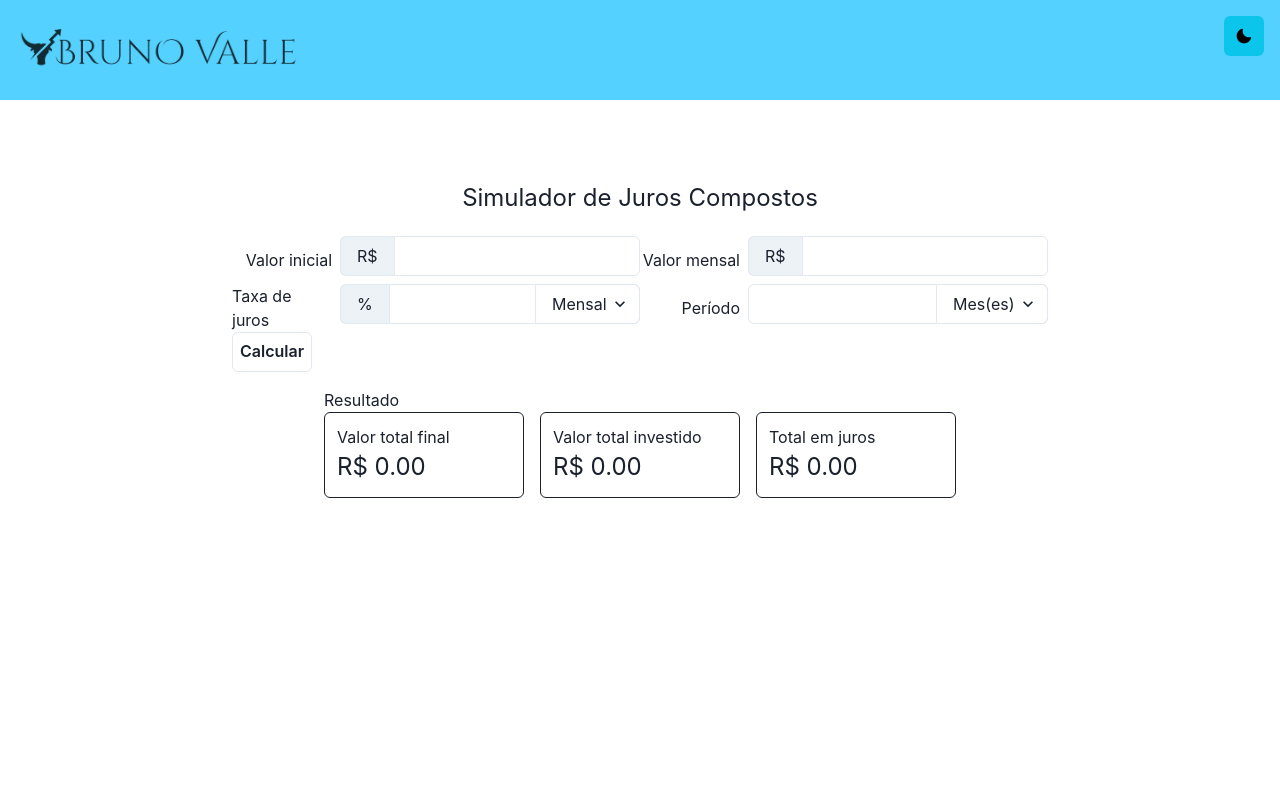
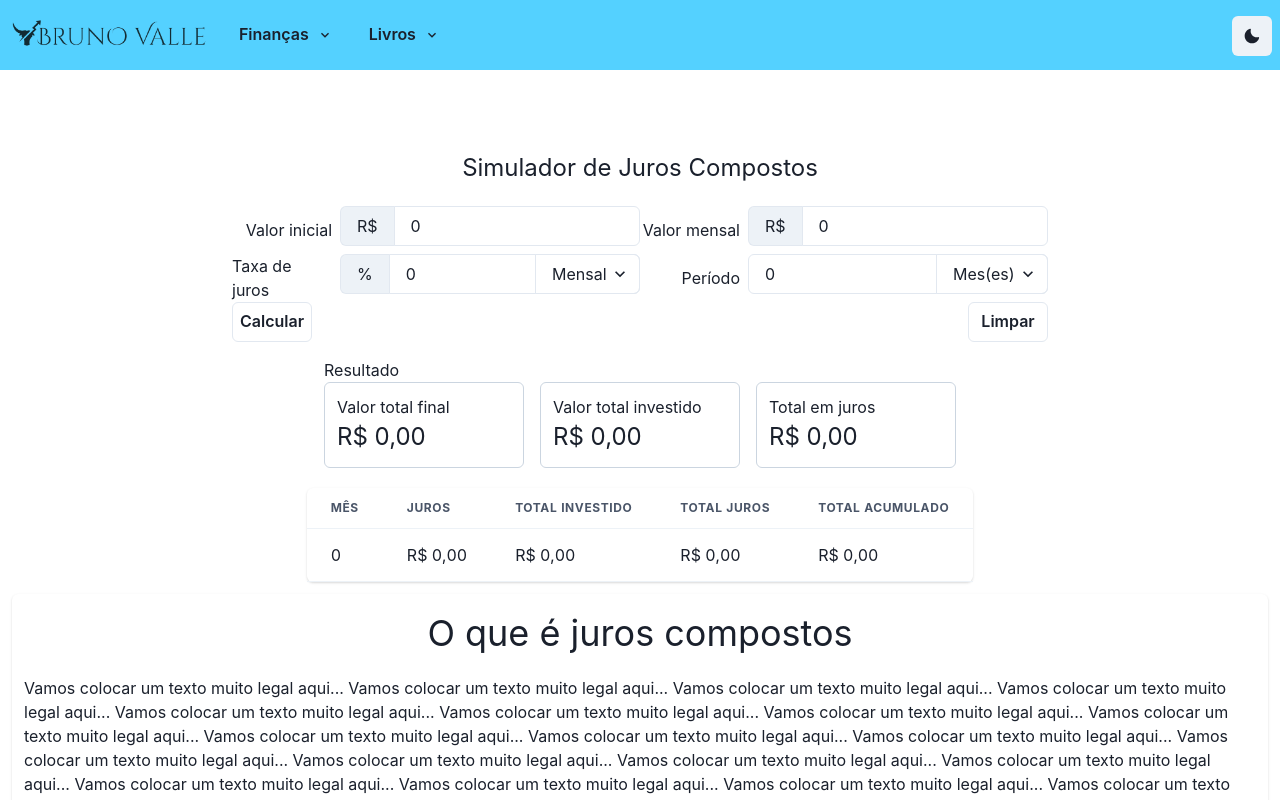
Before and after one commit to caiovsoares/valle, a Next.js app: page / in a window 1280 px wide. Both pictures are taken after a click on the button "Calcular". Shown: the top 800 px of the page. Built offline with nearby package versions, Linux system fonts and the light colour scheme.

Commit message:
Update 9 files

```diff
--- /dev/null
+++ b/src/components/CustomAccordion/Content.tsx
@@ -0,0 +1,11 @@
+import { AccordionPanel, Link } from "@chakra-ui/react";
+
+const Content = ({ href, children }) => {
+  return (
+    <AccordionPanel>
+      <Link href={href}>{children}</Link>
+    </AccordionPanel>
+  );
+};
+
+export default Content;
--- /dev/null
+++ b/src/components/CustomAccordion/CustomAccordion.tsx
@@ -0,0 +1,26 @@
+import {
+  Box,
+  Accordion,
+  AccordionItem,
+  AccordionButton,
+  AccordionIcon,
+  AccordionPanel,
+} from "@chakra-ui/react";
+
+const CustomAccordion = ({ title, children }) => {
+  return (
+    <AccordionItem>
+      <h2>
+        <AccordionButton>
+          <Box as="span" flex="1" textAlign="left">
+            {title}
+          </Box>
+          <AccordionIcon />
+        </AccordionButton>
+      </h2>
+      {children}
+    </AccordionItem>
+  );
+};
+
+export default CustomAccordion;
--- a/src/components/DarkModeSwitch.tsx
+++ b/src/components/DarkModeSwitch.tsx
@@ -6,12 +6,12 @@ export const DarkModeSwitch = () => {
   const isDark = colorMode === "dark";
   return (
     <IconButton
-      position="fixed"
+      position="absolute"
       top={4}
-      right={4}
+      right={2}
       icon={isDark ? <SunIcon /> : <MoonIcon />}
       aria-label="Toggle Theme"
-      colorScheme="cyan"
+      // colorScheme="cyan"
       onClick={toggleColorMode}
     />
   );
--- a/src/components/Header.tsx
+++ b/src/components/Header.tsx
@@ -1,20 +1,70 @@
+import { ChevronDownIcon, HamburgerIcon } from "@chakra-ui/icons";
 import {
   Flex,
-  Text,
-  Input,
-  InputGroup,
-  InputLeftAddon,
   Button,
-  InputRightElement,
-  Select,
   Image,
   useColorMode,
+  Menu,
+  MenuButton,
+  MenuItem,
+  MenuList,
+  Box,
+  IconButton,
+  Accordion,
+  Link,
 } from "@chakra-ui/react";
+import CustomAccordion from "./CustomAccordion/CustomAccordion";
+import Content from "./CustomAccordion/Content";
+
+type Menus = { title: string; pages: { name: string; href: string }[] }[];
 
 const Header = () => {
   const { colorMode } = useColorMode();
+
+  const menus: Menus = [
+    {
+      title: "Finanças",
+      pages: [
+        { name: "Calculadora", href: "/" },
+        { name: "Opa", href: "/opa" },
+        { name: "Pai Rico", href: "/paiRico" },
+      ],
+    },
+    {
+      title: "Livros",
+      pages: [
+        { name: "Pai Rico", href: "/paiRico" },
+        { name: "Pai Rico", href: "/paiRico" },
+        { name: "Pai Rico", href: "/paiRico" },
+      ],
+    },
+  ];
+
   return (
-    <Flex h={100} bg="header">
+    <Flex h="70px" bg="header" alignItems="center" w="100vw">
+      <Box display={["box", "box", "none", "none", "none"]}>
+        <Menu>
+          <MenuButton
+            as={IconButton}
+            ml={3}
+            aria-label="Options"
+            icon={<HamburgerIcon boxSize={30} />}
+            variant="ghost"
+            _hover={{ bg: "hoverButton" }}
+          />
+          <MenuList>
+            <Accordion allowToggle>
+              {menus.map((menu) => (
+                <CustomAccordion title={menu.title}>
+                  {menu.pages.map((page) => (
+                    <Content href={page.href}>{page.name}</Content>
+                  ))}
+                </CustomAccordion>
+              ))}
+            </Accordion>
+          </MenuList>
+        </Menu>
+      </Box>
       <Image
         src={
           colorMode == "light"
@@ -22,9 +72,31 @@ const Header = () => {
             : "/logo-transparente-branco.png"
         }
         alt="Bruno Valle Logo"
-        h={100}
-        ml={5}
+        h="70px"
+        mx={3}
       />
+      <Box display={["none", "none", "block", "block", "block"]}>
+        {menus.map((menu) => (
+          <Menu>
+            <MenuButton
+              ml={1}
+              as={Button}
+              variant="ghost"
+              _hover={{ bgColor: "hoverButton" }}
+              rightIcon={<ChevronDownIcon />}
+            >
+              {menu.title}
+            </MenuButton>
+            <MenuList>
+              {menu.pages.map((page) => (
+                <MenuItem>
+                  <Link href={page.href}>{page.name}</Link>{" "}
+                </MenuItem>
+              ))}
+            </MenuList>
+          </Menu>
+        ))}
+      </Box>
     </Flex>
   );
 };
--- a/src/pages/_app.tsx
+++ b/src/pages/_app.tsx
@@ -7,7 +7,7 @@ import Header from "../components/Header";
 function MyApp({ Component, pageProps }: AppProps) {
   return (
     <ChakraProvider theme={theme}>
-      <Header />
+      <Header/>
       <Component {...pageProps} />
     </ChakraProvider>
   );
--- a/src/pages/index.tsx
+++ b/src/pages/index.tsx
@@ -7,6 +7,14 @@ import {
   Button,
   InputRightElement,
   Select,
+  Table,
+  Thead,
+  Td,
+  Th,
+  Tr,
+  TableContainer,
+  Tbody,
+  Card,
 } from "@chakra-ui/react";
 import { DarkModeSwitch } from "../components/DarkModeSwitch";
 import { ChangeEvent, useState } from "react";
@@ -19,8 +27,19 @@ type tableRowInterface = {
   totalAcumulado: number;
 };
 
+function mostraValor(valor: number) {
+  return (
+    "R$ " +
+    valor
+      .toFixed(2)
+      .replace(".", ",")
+      .replace(/\B(?=(\d{3})+(?!\d))/g, ".")
+  );
+}
+
 const Index = () => {
   const table: tableRowInterface[] = [];
+  const [tableData, setTableData] = useState<tableRowInterface[]>([]);
 
   const [startingValue, setStartingValue] = useState<number>(0);
   const handleStartingValueChange = (e: ChangeEvent<HTMLInputElement>) =>
@@ -38,9 +57,9 @@ const Index = () => {
   const handlePeriodChange = (e: ChangeEvent<HTMLInputElement>) =>
     setPeriod(parseFloat(e.target.value));
 
-  const [totalFinal, setTotalFinal] = useState<string>("R$ 0.00");
-  const [totalInvestido, setTotalInvestido] = useState<string>("R$ 0.00");
-  const [totalInterest, setTotalInterest] = useState<string>("R$ 0.00");
+  const [totalFinal, setTotalFinal] = useState<string>("R$ 0,00");
+  const [totalInvestido, setTotalInvestido] = useState<string>("R$ 0,00");
+  const [totalInterest, setTotalInterest] = useState<string>("R$ 0,00");
 
   const [interestTime, setInterestTime] = useState<string>("m");
   const handleInterestTimeChange = (e: ChangeEvent<HTMLSelectElement>) =>
@@ -63,7 +82,9 @@ const Index = () => {
 
     const periodTimeSelected = periodTime == "m" ? 1 : 12;
     const interestSelected =
-      interestTime == "m" ? interest : Math.pow(1 + interest, 1 / 12) - 1;
+      interestTime == "m"
+        ? interest
+        : (Math.pow(1 + interest / 100, 1 / 12) - 1) * 100;
     for (let i = 0; i < period * periodTimeSelected; i++) {
       const row = table[table.length - 1];
 
@@ -79,16 +100,28 @@ const Index = () => {
         totalAcumulado,
       });
     }
+    setTotalFinal(mostraValor(table[table.length - 1].totalAcumulado));
+    setTotalInvestido(mostraValor(table[table.length - 1].totalInvestido));
+    setTotalInterest(mostraValor(table[table.length - 1].totalJuros));
+    setTableData(table);
+  };
 
-    setTotalFinal("R$ " + table[table.length - 1].totalAcumulado.toFixed(2));
-    setTotalInvestido(
-      "R$ " + table[table.length - 1].totalInvestido.toFixed(2)
-    );
-    setTotalInterest("R$ " + table[table.length - 1].totalJuros.toFixed(2));
+  const clearData = () => {
+    setInterest(0);
+    setStartingValue(0);
+    setMonthlyValue(0);
+    setPeriod(0);
+    setTotalFinal("R$ 0,00");
+    setTotalInvestido("R$ 0,00");
+    setTotalInterest("R$ 0,00");
+    setInterestTime("m");
+    setPeriodTime("m");
+    setTableData([]);
+    setTableData([]);
   };
 
   return (
-    <Flex flexDir="column" alignItems={"center"} my={20}>
+    <Flex flexDir="column" alignItems={"center"} my={20} w="100%">
       <Text fontSize="2xl" mb={5}>
         Simulador de Juros Compostos
       </Text>
@@ -104,7 +137,11 @@ const Index = () => {
           </Flex>
           <InputGroup w={300} mb={2}>
             <InputLeftAddon children="R$" />
-            <Input type="number" onChange={handleStartingValueChange} />
+            <Input
+              type="number"
+              value={startingValue}
+              onChange={handleStartingValueChange}
+            />
           </InputGroup>
           <Flex
             w="100px"
@@ -116,7 +153,11 @@ const Index = () => {
           </Flex>
           <InputGroup w={300} mb={2}>
             <InputLeftAddon children="R$" />
-            <Input type="number" onChange={handleMonthlyValueChange} />
+            <Input
+              type="number"
+              value={monthlyValue}
+              onChange={handleMonthlyValueChange}
+            />
           </InputGroup>
         </Flex>
         <Flex flexDir={["column", "column", "column", "row", "row"]}>
@@ -130,11 +171,16 @@ const Index = () => {
           </Flex>
           <InputGroup w={300} mb={2}>
             <InputLeftAddon children="%" />
-            <Input type="number" onChange={handleInterestChange} />
+            <Input
+              type="number"
+              value={interest}
+              onChange={handleInterestChange}
+            />
             <InputRightElement w="30">
               <Select
                 defaultValue={1}
                 borderLeftRadius={0}
+                value={interestTime}
                 onChange={handleInterestTimeChange}
               >
                 <option value="m">Mensal</option>
@@ -151,11 +197,12 @@ const Index = () => {
             <Text>Período</Text>
           </Flex>
           <InputGroup w={300} mb={2}>
-            <Input type="number" onChange={handlePeriodChange} />
+            <Input type="number" value={period} onChange={handlePeriodChange} />
             <InputRightElement w="30">
               <Select
                 defaultValue={1}
                 borderLeftRadius={0}
+                value={periodTime}
                 onChange={handlePeriodTimeChange}
               >
                 <option value="m">Mes(es)</option>
@@ -164,21 +211,34 @@ const Index = () => {
             </InputRightElement>
           </InputGroup>
         </Flex>
+        <Flex justifyContent="space-between">
+          <Button variant="outline" w={20} onClick={onSubmit}>
+            Calcular
+          </Button>
 
-        <Button variant="outline" w={20} onClick={onSubmit}>
-          Calcular
-        </Button>
+          <Button variant="outline" w={20} onClick={clearData}>
+            Limpar
+          </Button>
+        </Flex>
       </Flex>
       <Flex flexDir="column">
         <Text>Resultado</Text>
         <Flex flexDir={["column", "column", "row", "row"]}>
-          <Flex flexDir="column" border="1px" borderRadius="md" p="3" w={200}>
+          <Flex
+            flexDir="column"
+            border="1px"
+            borderColor="borderColor"
+            borderRadius="md"
+            p="3"
+            w={200}
+          >
             <Text>Valor total final</Text>
             <Text fontSize="2xl">{totalFinal}</Text>
           </Flex>
           <Flex
             flexDir="column"
             border="1px"
+            borderColor="borderColor"
             borderRadius="md"
             p="3"
             my={[4, 4, 0, 0]}
@@ -188,11 +248,98 @@ const Index = () => {
             <Text>Valor total investido</Text>
             <Text fontSize="2xl">{totalInvestido}</Text>
           </Flex>
-          <Flex flexDir="column" border="1px" borderRadius="md" p="3" w={200}>
+          <Flex
+            flexDir="column"
+            border="1px"
+            borderColor="borderColor"
+            borderRadius="md"
+            p="3"
+            w={200}
+          >
             <Text>Total em juros</Text>
             <Text fontSize="2xl">{totalInterest}</Text>
           </Flex>
         </Flex>
+      </Flex>
+      {!!tableData.length && (
+        <Card mt={5}>
+          <TableContainer>
+            <Table variant="simple">
+              <Thead>
+                <Tr>
+                  <Th>Mês</Th>
+                  <Th>Juros</Th>
+                  <Th>Total Investido</Th>
+                  <Th>Total Juros</Th>
+                  <Th>Total Acumulado</Th>
+                </Tr>
+              </Thead>
+              <Tbody>
+                {tableData.map((row) => (
+                  <Tr>
+                    <Td>{row.mes}</Td>
+                    <Td>{mostraValor(row.juros)}</Td>
+                    <Td>{mostraValor(row.totalInvestido)}</Td>
+                    <Td>{mostraValor(row.totalJuros)}</Td>
+                    <Td>{mostraValor(row.totalAcumulado)}</Td>
+                  </Tr>
+                ))}
+              </Tbody>
+            </Table>
+          </TableContainer>
+        </Card>
+      )}
+
+      <Flex flexDir="column" m={3}>
+        <Card p={3} alignItems="center">
+          <Text fontSize="4xl">O que é juros compostos</Text>
+          <Text my={4}>
+            Vamos colocar um texto muito legal aqui... Vamos colocar um texto
+            muito legal aqui... Vamos colocar um texto muito legal aqui... Vamos
+            colocar um texto muito legal aqui... Vamos colocar um texto muito
+            legal aqui... Vamos colocar um texto muito legal aqui... Vamos
+            colocar um texto muito legal aqui... Vamos colocar um texto muito
+            legal aqui... Vamos colocar um texto muito legal aqui... Vamos
+            colocar um texto muito legal aqui... Vamos colocar um texto muito
+            legal aqui... Vamos colocar um texto muito legal aqui... Vamos
+            colocar um texto muito legal aqui... Vamos colocar um texto muito
+            legal aqui... Vamos colocar um texto muito legal aqui... Vamos
+            colocar um texto muito legal aqui... Vamos colocar um texto muito
+            legal aqui... Vamos colocar um texto muito legal aqui... Vamos
+            colocar um texto muito legal aqui... Vamos colocar um texto muito
+            legal aqui... Vamos colocar um texto muito legal aqui... Vamos
+            colocar um texto muito legal aqui...
+          </Text>
+          <iframe
+            width="304"
+            height="171"
+            src="https://www.youtube.com/embed/rq8ZUdRVDAM"
+            title="YouTube video player"
+            frameborder="0"
+            allow="accelerometer; autoplay; clipboard-write; encrypted-media; gyroscope; picture-in-picture; web-share"
+            allowfullscreen
+          ></iframe>
+          <Text fontSize="4xl" mt={4}>
+            O que é juros compostos
+          </Text>
+          <Text my={4}>
+            Vamos colocar um texto muito legal aqui... Vamos colocar um texto
+            muito legal aqui... Vamos colocar um texto muito legal aqui... Vamos
+            colocar um texto muito legal aqui... Vamos colocar um texto muito
+            legal aqui... Vamos colocar um texto muito legal aqui... Vamos
+            colocar um texto muito legal aqui... Vamos colocar um texto muito
+            legal aqui... Vamos colocar um texto muito legal aqui... Vamos
+            colocar um texto muito legal aqui... Vamos colocar um texto muito
+            legal aqui... Vamos colocar um texto muito legal aqui... Vamos
+            colocar um texto muito legal aqui... Vamos colocar um texto muito
+            legal aqui... Vamos colocar um texto muito legal aqui... Vamos
+            colocar um texto muito legal aqui... Vamos colocar um texto muito
+            legal aqui... Vamos colocar um texto muito legal aqui... Vamos
+            colocar um texto muito legal aqui... Vamos colocar um texto muito
+            legal aqui... Vamos colocar um texto muito legal aqui... Vamos
+            colocar um texto muito legal aqui...
+          </Text>
+        </Card>
       </Flex>
       <DarkModeSwitch />
     </Flex>
--- /dev/null
+++ b/src/pages/opa.tsx
@@ -0,0 +1,5 @@
+const opa = () => {
+  return <h1>Ola mundo!</h1>;
+};
+
+export default opa;
--- a/src/theme.tsx
+++ b/src/theme.tsx
@@ -1,12 +1,26 @@
 import { extendTheme } from "@chakra-ui/react";
 
 const theme = extendTheme({
+  global: {
+    body: {
+      w: "100%",
+      color: "red",
+    },
+  },
   semanticTokens: {
     colors: {
       header: {
         default: "#54D1FF",
         _dark: "#0A1724",
       },
+      hoverButton: {
+        default: "#43A8D0",
+        _dark: "#173857",
+      },
+      borderColor: {
+        default: "gray.300",
+        _dark: "gray.600",
+      },
     },
   },
 });
```
Also changed, not shown: src/components/CustomAccordion/CustomItem.tsx (added).
